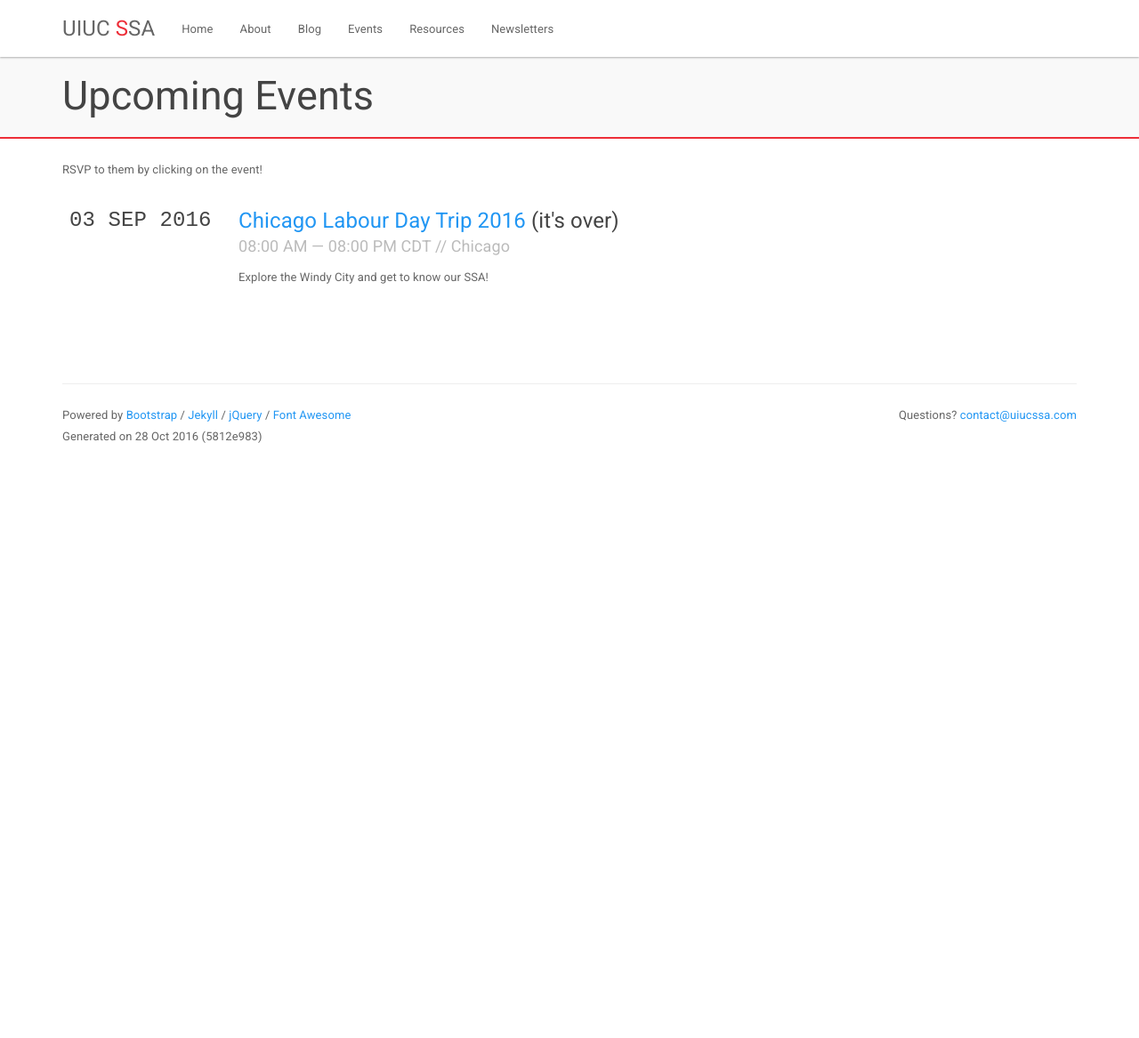
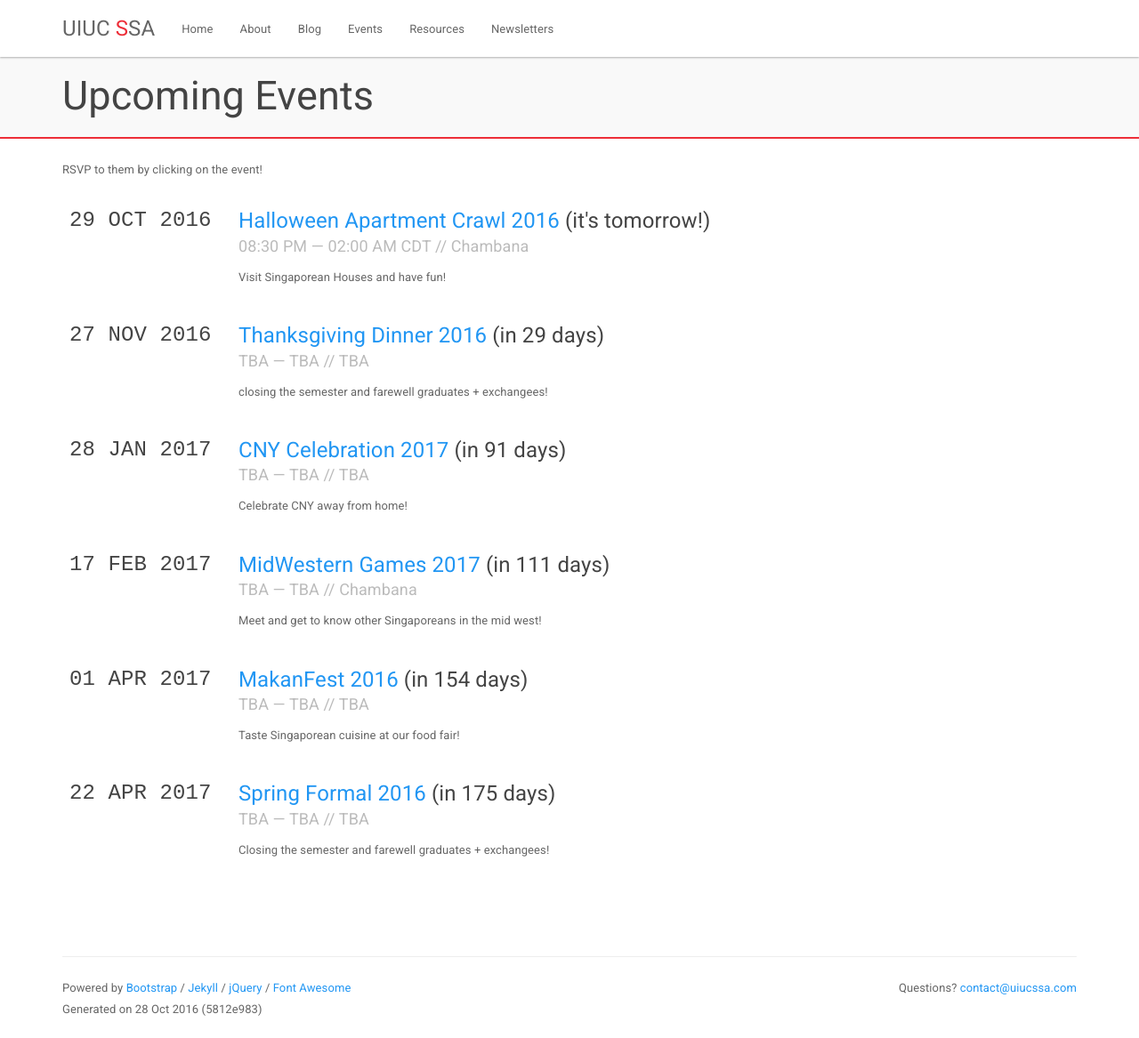
Before and after one commit to uiucssa/uiucssa.github.io, a Jekyll site: the page built from events.html, in a window 1280 px wide and 1167 px high. Shown: the whole window at 89% size. Built offline with Jekyll 4.4.1, drawn with Linux system fonts in a browser that asks for light colours.

Commit message:
update events and about page carousell

```diff
--- a/_data/events.yml
+++ b/_data/events.yml
@@ -210,11 +210,65 @@
 #  url: #
 #  description: Visit our booth to find out more about the SSA and what we do in UIUC!
 
-- id: 17
-  name: Chicago Labour Day Trip 2016
-  date: 2016-09-03
-  start_time: 2016-09-03 08:00:00 CDT
-  end_time: 2016-09-04 20:00:00 CDT
-  location: Chicago
-  url: https://www.facebook.com/events/289633658073000/
-  description: Explore the Windy City and get to know our SSA!
+#- id: 17
+#  name: Chicago Labour Day Trip 2016
+#  date: 2016-09-03
+#  start_time: 2016-09-03 08:00:00 CDT
+#  end_time: 2016-09-04 20:00:00 CDT
+#  location: Chicago
+#  url: https://www.facebook.com/events/289633658073000/
+#  description: Explore the Windy City and get to know our SSA!
+
+- id: 18
+  name: Halloween Apartment Crawl 2016
+  date: 2016-10-29
+  start_time: 2016-10-29 20:30:00 CDT
+  end_time: 2016-10-30 02:00:00 CDT
+  location: Chambana
+  url: https://www.facebook.com/events/188985691541207/
+  description: Visit Singaporean Houses and have fun!
+
+- id: 19
+  name: Thanksgiving Dinner 2016
+  date: 2016-11-27
+  start_time: TBA
+  end_time: TBA
+  location: TBA
+  url: #
+  description: closing the semester and farewell graduates + exchangees!
+
+- id: 20
+  name: CNY Celebration 2017
+  date: 2017-01-28
+  start_time: TBA
+  end_time: TBA
+  location: TBA
+  url: #
+  description: Celebrate CNY away from home!
+
+- id: 21
+  name: MidWestern Games 2017
+  date: 2017-02-17
+  start_time: TBA
+  end_time: TBA
+  location: Chambana
+  url: #
+  description: Meet and get to know other Singaporeans in the mid west!
+
+- id: 22
+  name: MakanFest 2016
+  date: 2017-04-01
+  start_time: TBA
+  end_time: TBA
+  location: TBA
+  url: #
+  description: Taste Singaporean cuisine at our food fair!
+
+- id: 23
+  name: Spring Formal 2016
+  date: 2017-04-22
+  start_time: TBA
+  end_time: TBA
+  location: TBA
+  url: #
+  description: Closing the semester and farewell graduates + exchangees!
```
Also changed, not shown: about.html (+7 -16 lines).
